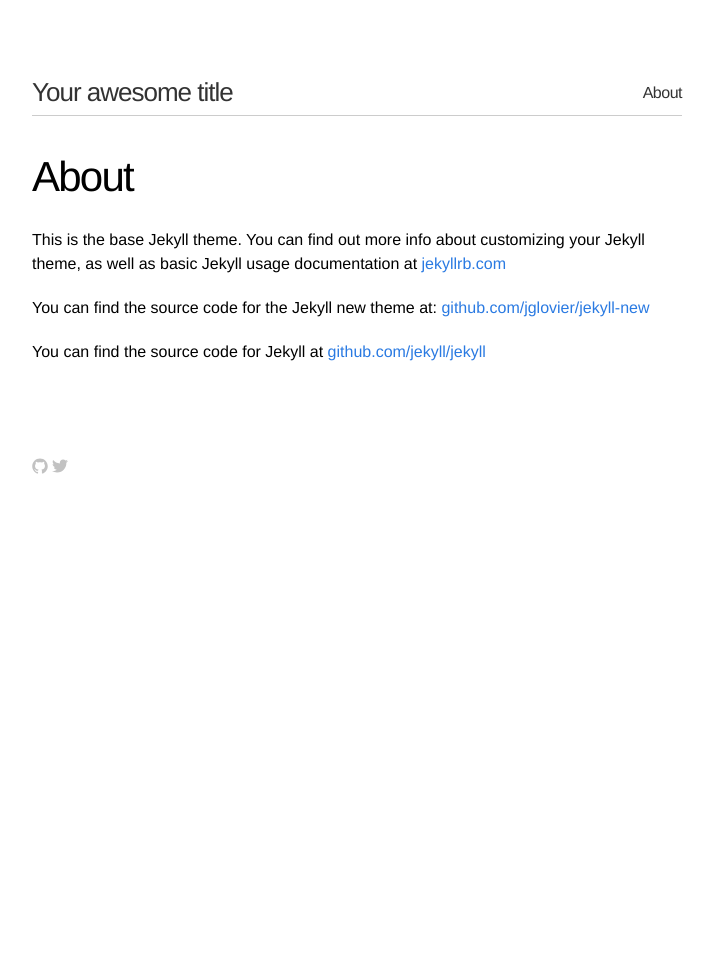
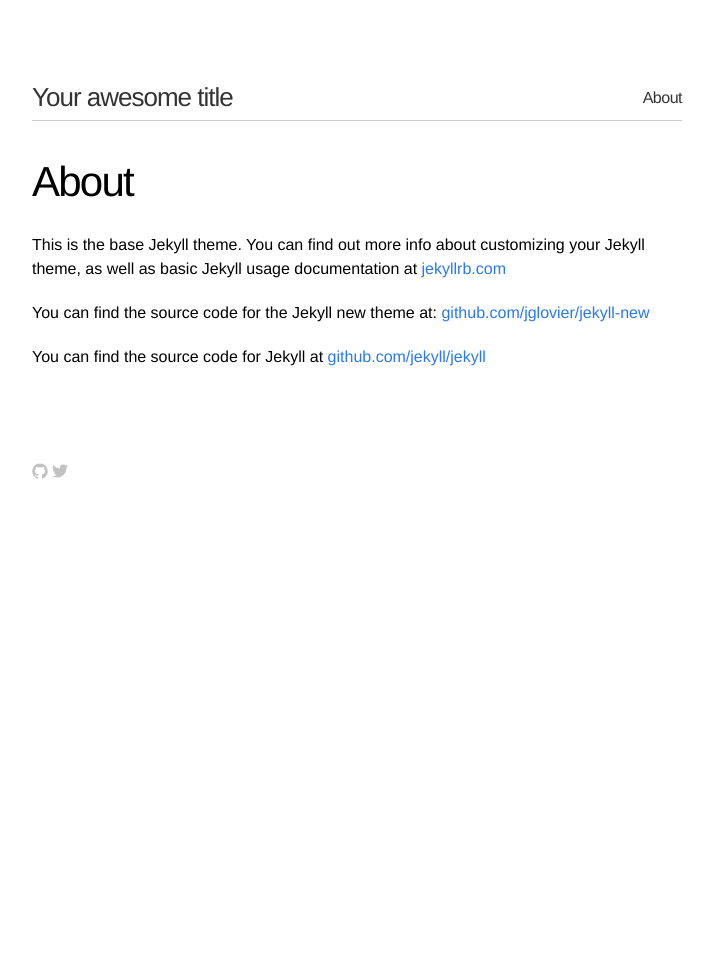
Before and after one commit to vicox/soundblog, a Jekyll site: the page built from about.md, in a window 1280 px wide. Shown: the whole page, without its empty margins (283-997 px from the left). Built offline with Jekyll 4.4.1, drawn with Linux system fonts in a browser that asks for light colours.

Commit message:
increase top margin to 75px

```diff
--- a/css/main.css
+++ b/css/main.css
@@ -39,7 +39,7 @@ a:visited { color: #205caa; }
 /* Site header */
 
 .site-header {
-  margin-top: 70px;
+  margin-top: 75px;
   min-height: 45px;
   background-color: white;
 }
```
